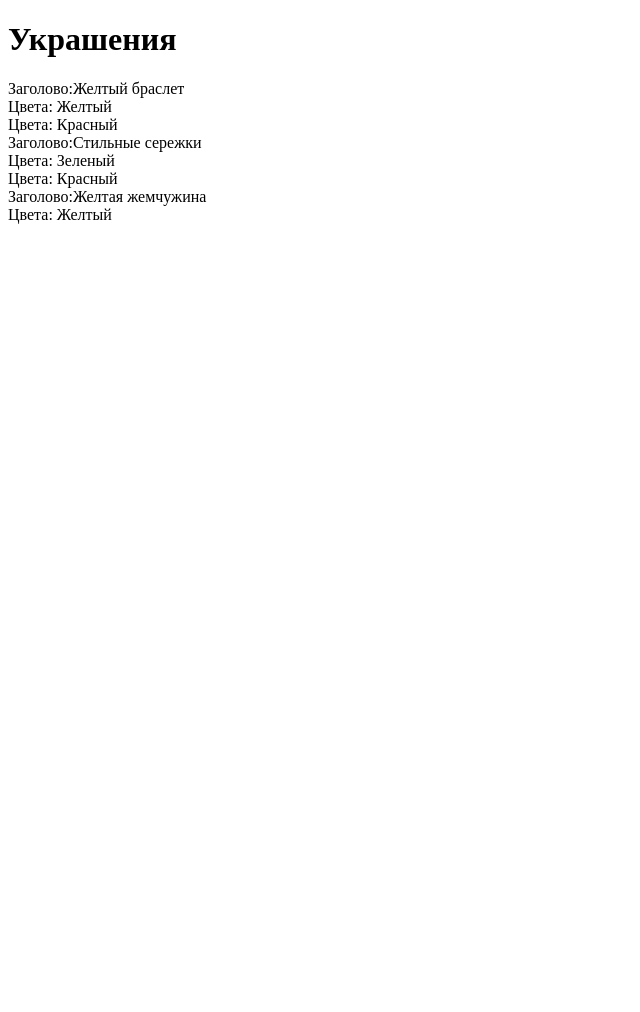
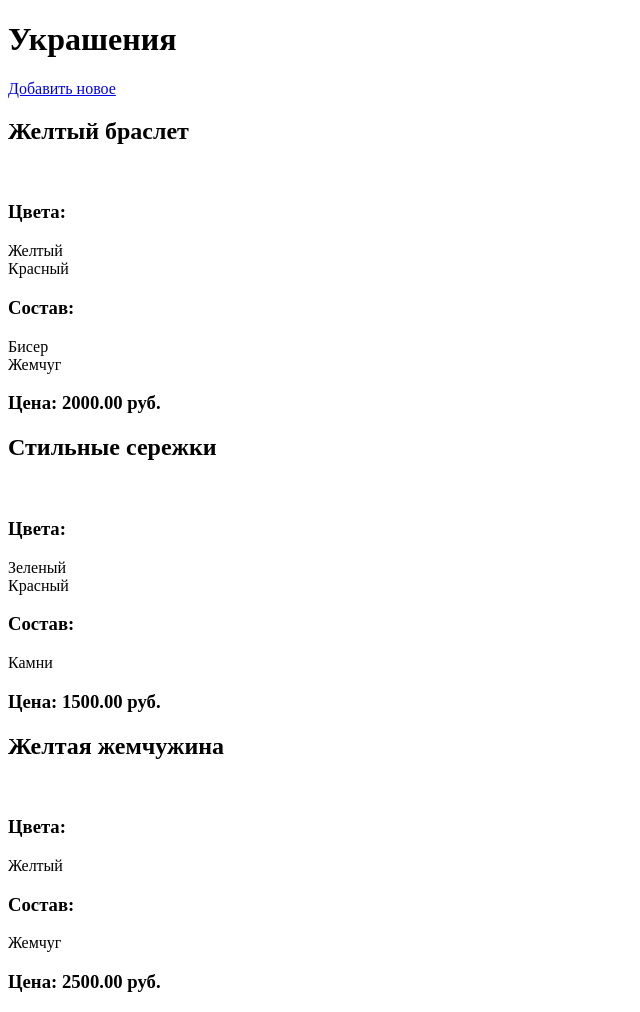
Before and after one commit to gich/beejoo_shop, a Django app: page /goods/ in a window 1280 px wide. Shown: the whole page, without its empty margins (0-640 px from the left). Before the commit the page ends 224 px from the top, so only its background shows below. Run offline with Django 3.2, Linux system fonts and the light colour scheme; data comes from the database, SQL or seed files in the repository.

Commit message:
diplays products with properties /goods/

```diff
--- a/beejoo/sonic_beejoo/templates/sonic_beejoo/product.html
+++ b/beejoo/sonic_beejoo/templates/sonic_beejoo/product.html
@@ -6,12 +6,20 @@
 </head>
 <body>
 <h1>Украшения</h1>
+<a href="{% url 'add' %}">Добавить новое</a>
+<div class="prod">
 {% for good in goods %}
-    Заголово:{{ good.title }}<br>
+    <h2>{{ good.title }}</h2><br>
+    <h3>Цвета:</h3>
     {% for color in good.colors.all %}
-    Цвета: {{ color}}<br>
+         {{ color}}<br>
     {% endfor %}
-
+    <h3>Состав:</h3>
+    {% for des in good.design_types.all %}
+         {{ des}}<br>
+    {% endfor %}
+    <h3>Цена: {{ good.price }} руб.</h3>
 {% endfor %}
+</div>
 </body>
 </html>
```
